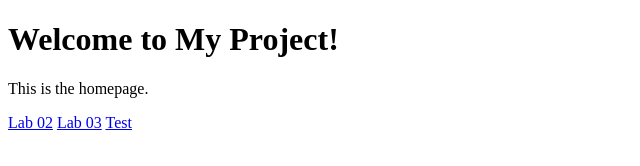
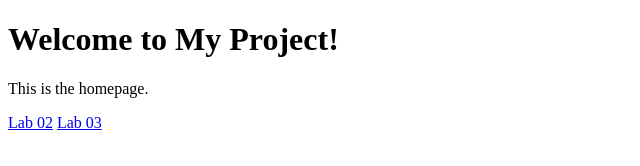
Before and after one commit to laibatahir27/laibatahir27.github.io, a plain HTML site: page index.html in a window 1280 px wide. Shown: the full height of the page, 0-640 px from the left. Drawn offline with Linux system fonts and the light colour scheme.

Commit message:
index.html

```diff
--- a/index.html
+++ b/index.html
@@ -9,7 +9,7 @@
   <p>This is the homepage.</p>
   <a href="Lab02/index.html">Lab 02</a>
     <a href="Lab03/index.html">Lab 03</a>
-     <a href="Test/index.html">Test</a>
+
 
 </body>
 </html>
```
